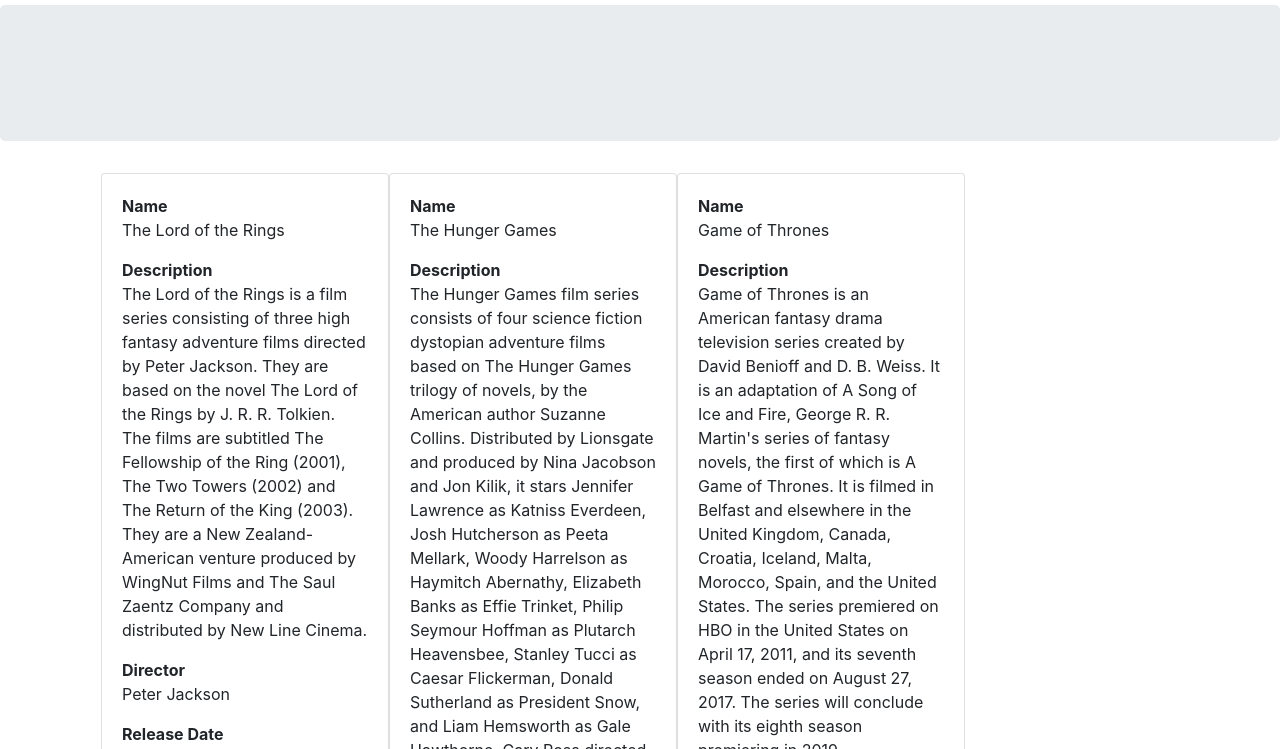
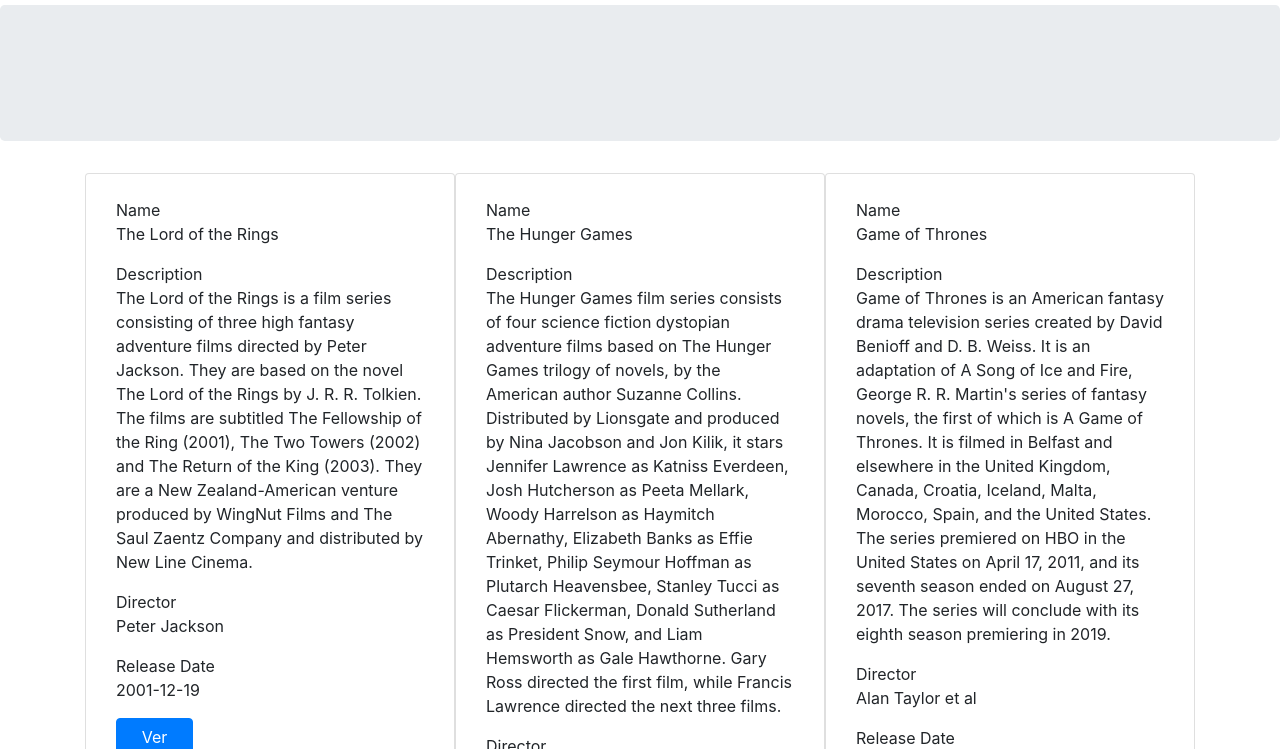
Before and after one commit to PabSirCan/practica_vuejs_introduccion, a website: page index.html in a window 1280 px wide. Shown: the part 51-800 px from the top of the page. Drawn offline with nearby package versions, Linux system fonts and the light colour scheme.

Commit message:
Practica Acabada V4

```diff
--- a/index.html
+++ b/index.html
@@ -31,21 +31,20 @@
             <div class="jumbotron">
                 <h1 class="display-4" id="title">{{ title }}</h1>
               </div>
-              <div class="container">
-                <div class="row" style="margin-left: 1rem;">
-                     <div class="col-xs-12" v-for="item in col.collection.items" :key="item.id">
-                        <div class="card" style="width: 18rem;">
-                            <div class="card-body">
-                                 <dl v-for="data in item.data">
-                                    <dt>{{ data.prompt }}</dt>
-                                    <dd>{{ data.value }}</dd>
-                                </dl>
-                                <a :href=item.href class="btn btn-primary">Ver</a>
-                            </div>
+              <div class="container row mx-auto">
+                <div v-for="movie in col.collection.items" class="col-md-4 mb-3 card">
+                    <div class="container mt-4 mb-3">
+                        <div v-for="item in movie.data">
+                            <p class="fw-bold m-0">{{item.prompt}}</p>
+                            <p>{{item.value}}</p>
                         </div>
+
+                        <a :href="movie.href" class="btn btn-primary w-25" target="_blank">Ver</a>
                     </div>
                 </div>
             </div>
+            </div>
+
         </div>
 
         <script src="https://cdn.jsdelivr.net/npm/vue@2/dist/vue.js"></script>
```
